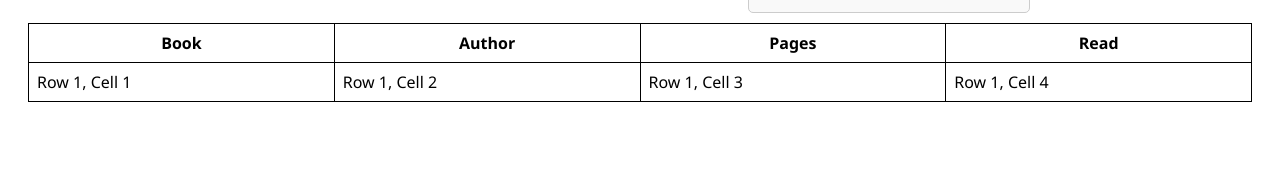
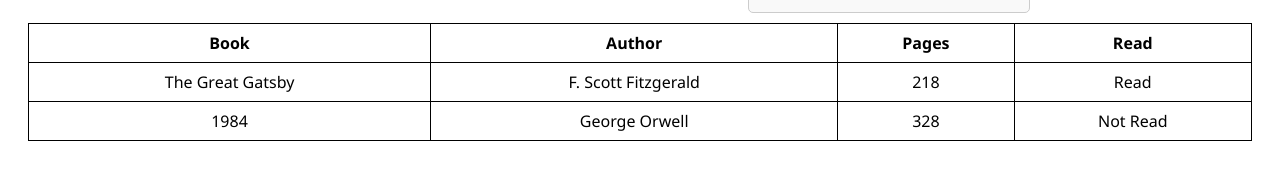
Before and after one commit to jameswuu/Library, a plain HTML site: page index.html in a window 1280 px wide. Shown: the part 201-380 px from the top of the page. Drawn offline with Linux system fonts and the light colour scheme.

Commit message:
Adjust the table's style

```diff
--- a/index.html
+++ b/index.html
@@ -5,7 +5,7 @@
     <meta name="viewport" content="width=device-width, initial-scale=1.0">
     <title>Library</title>
     <link rel="stylesheet" href="styles.css">
-    <script src="myscript.js"></script>
+    <script src="myscript.js" defer></script>
 </head>
 <body>
     <div class="container">
@@ -56,12 +56,7 @@
                     </tr>
                 </thead>
                 <tbody id="table-body">
-                    <tr>
-                        <td>Row 1, Cell 1</td>
-                        <td>Row 1, Cell 2</td>
-                        <td>Row 1, Cell 3</td>
-                        <td>Row 1, Cell 4</td>
-                    </tr>
+                    <!-- Looping items go here -->
                 </tbody>
             </table>
         </div>
--- a/styles.css
+++ b/styles.css
@@ -58,6 +58,7 @@ input {
 table {
     width: 100%;
     border-collapse: collapse;
+    text-align: center;
 }
 
 th, td {
```
